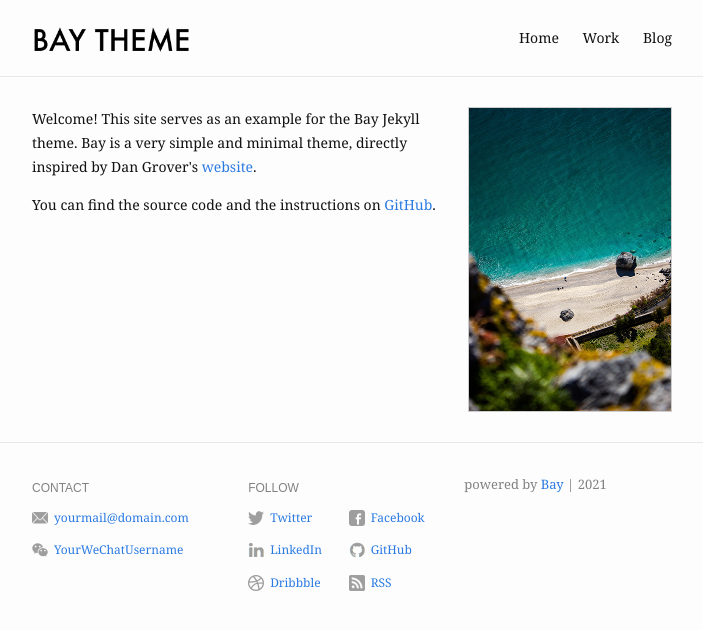
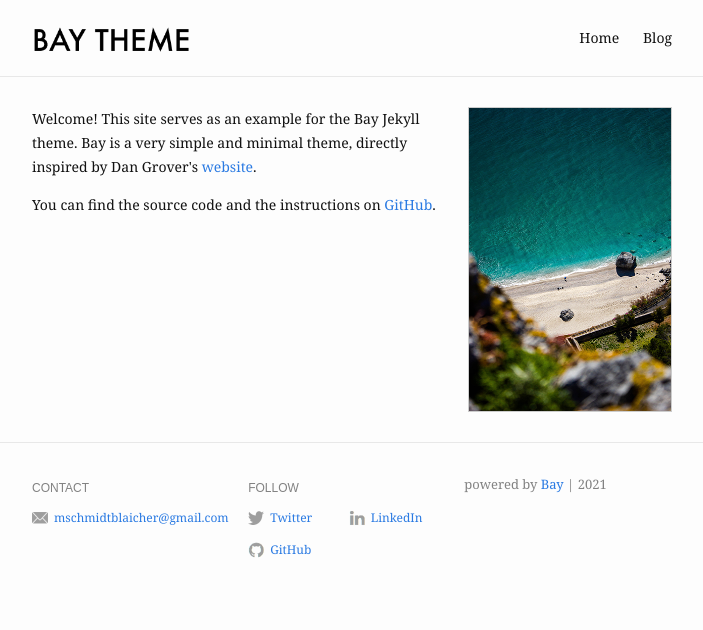
Before and after one commit to mschmidtblaicher/mschmidtblaicher.github.io, a Jekyll site: the page built from index.md, in a window 1280 px wide. Shown: the top 630 px of the page, without its empty margins (288-991 px from the left). Built offline with Jekyll 4.4.1, drawn with Linux system fonts in a browser that asks for light colours.

Commit message:
Update _config.yml

```diff
--- a/_config.yml
+++ b/_config.yml
@@ -13,32 +13,23 @@ header:
   pages:
     - name: Home
       slug: /
-    - name: Work
     - name: Blog
 
 footer:
   show_powered_by: true
   contact:
     - name: Email
-      value: yourmail@domain.com
-      link: mailto:yourmail@domain.com
-    - name: WeChat
-      value: YourWeChatUsername
-      link: "#"
+      value: mschmidtblaicher@gmail.com
+      link: mailto:mschmidtblaicher@gmail.com
+
   follow:
     - name: Twitter
-      link: http://twitter.com/YourTwitterUsername
-      username: "@YourTwitterUsername"
-    - name: Facebook
-      link: http://facebook.com/YourFacebookUsername
+      link: https://twitter.com/mschmidtbl
+      username: "@mschmidtbl"
     - name: LinkedIn
-      link: http://linkedin.com/in/YourLinkedInUsername
+      link: https://www.linkedin.com/in/matthias-schmidtblaicher-35270526/
     - name: GitHub
-      link: http://github.com/YourGitHubUsername
-    - name: Dribbble
-      link: https://dribbble.com/YourDribbbleUsername
-    - name: RSS
-      link: /feed.xml
+      link: https://github.com/mschmidtblaicher/mschmidtblaicher.github.io
 
 # Build settings
 markdown: kramdown
```
